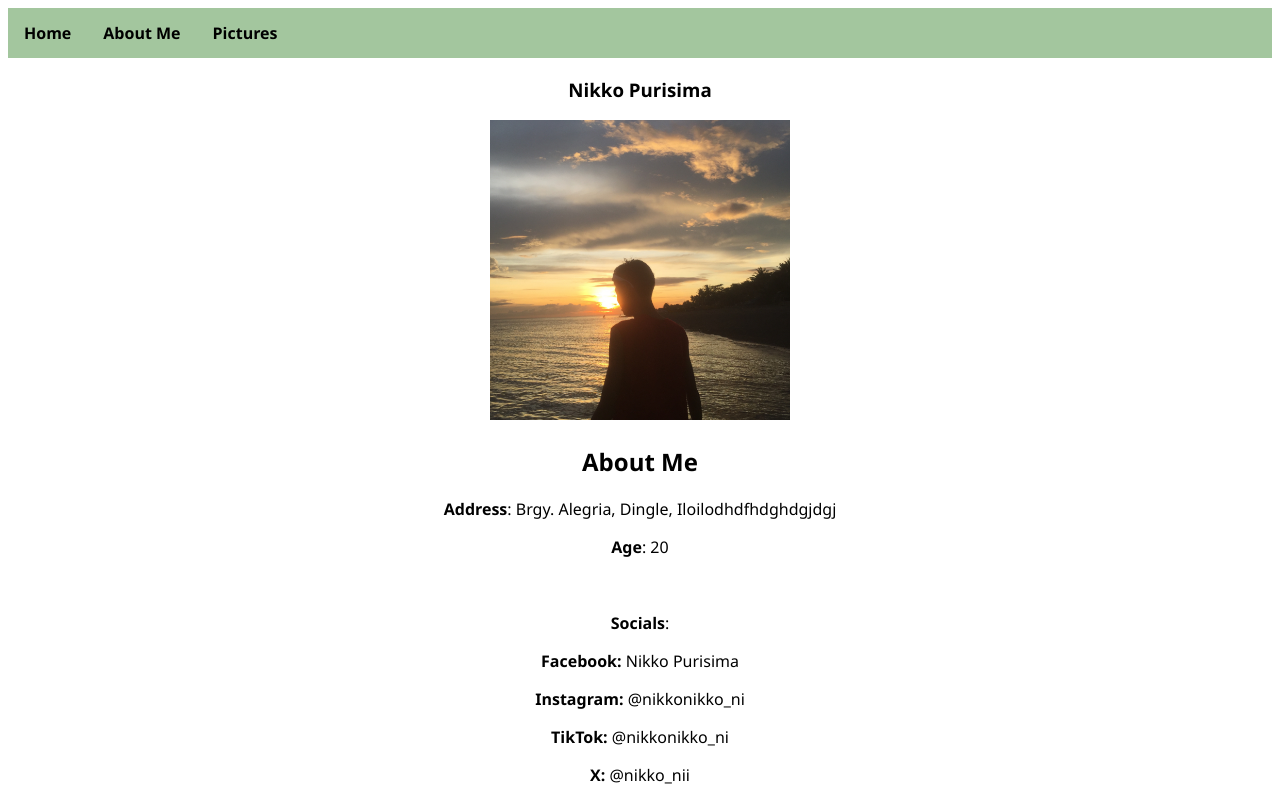
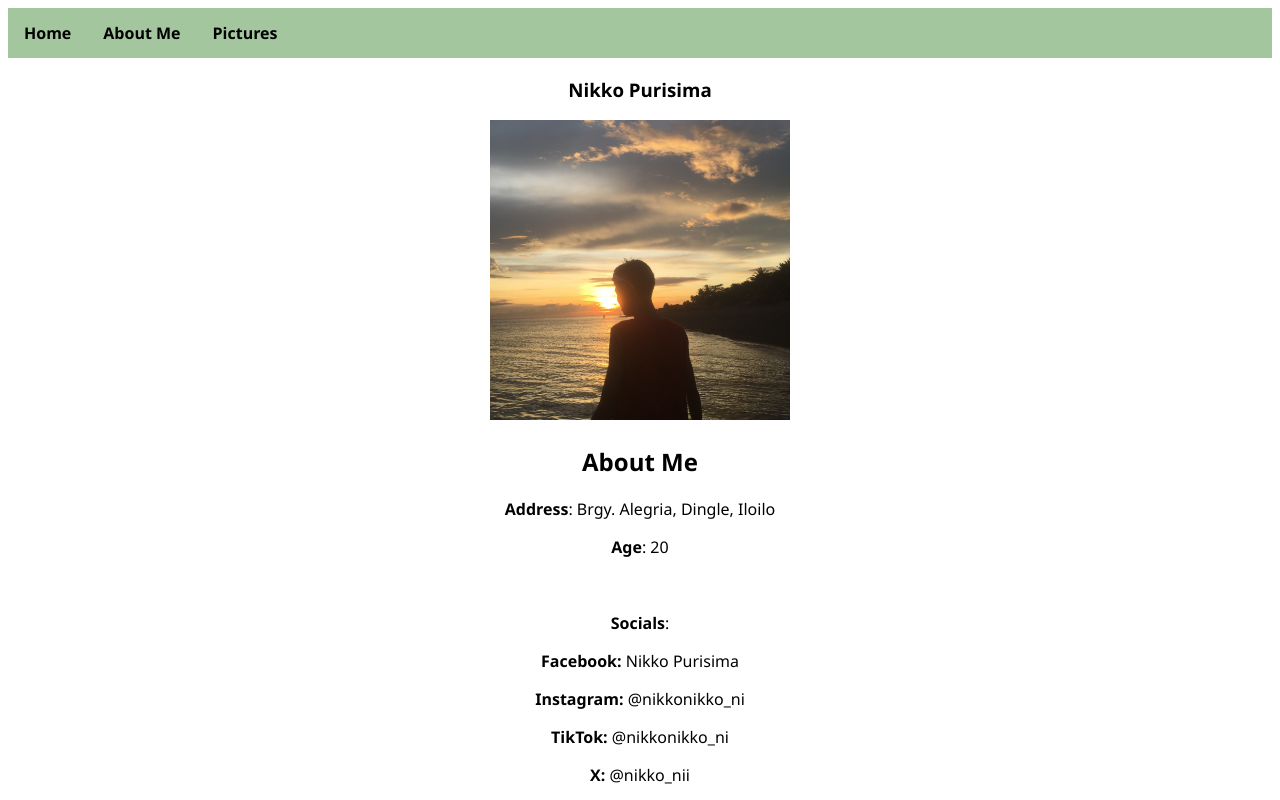
Before and after one commit to Nikkonikkonikkoni/PURISIMA-PORTFOLIO, a plain HTML site: page PORTFOLIO/about.html in a window 1280 px wide. Shown: the top 800 px of the page. Drawn offline with Linux system fonts and the light colour scheme.

Commit message:
Portfolio

```diff
--- a/PORTFOLIO/about.html
+++ b/PORTFOLIO/about.html
@@ -21,7 +21,7 @@
 
     <section id="About Me"></section>
     <h2>About Me</h2>
-    <p><strong>Address</strong>: Brgy. Alegria, Dingle, Iloilodhdfhdghdgjdgj</p>
+    <p><strong>Address</strong>: Brgy. Alegria, Dingle, Iloilo</p>
     <p><strong>Age</strong>: 20</p><br/>
     <p><strong>Socials</strong>:</p>
         <p><strong>Facebook:</strong> Nikko Purisima</p>
```
